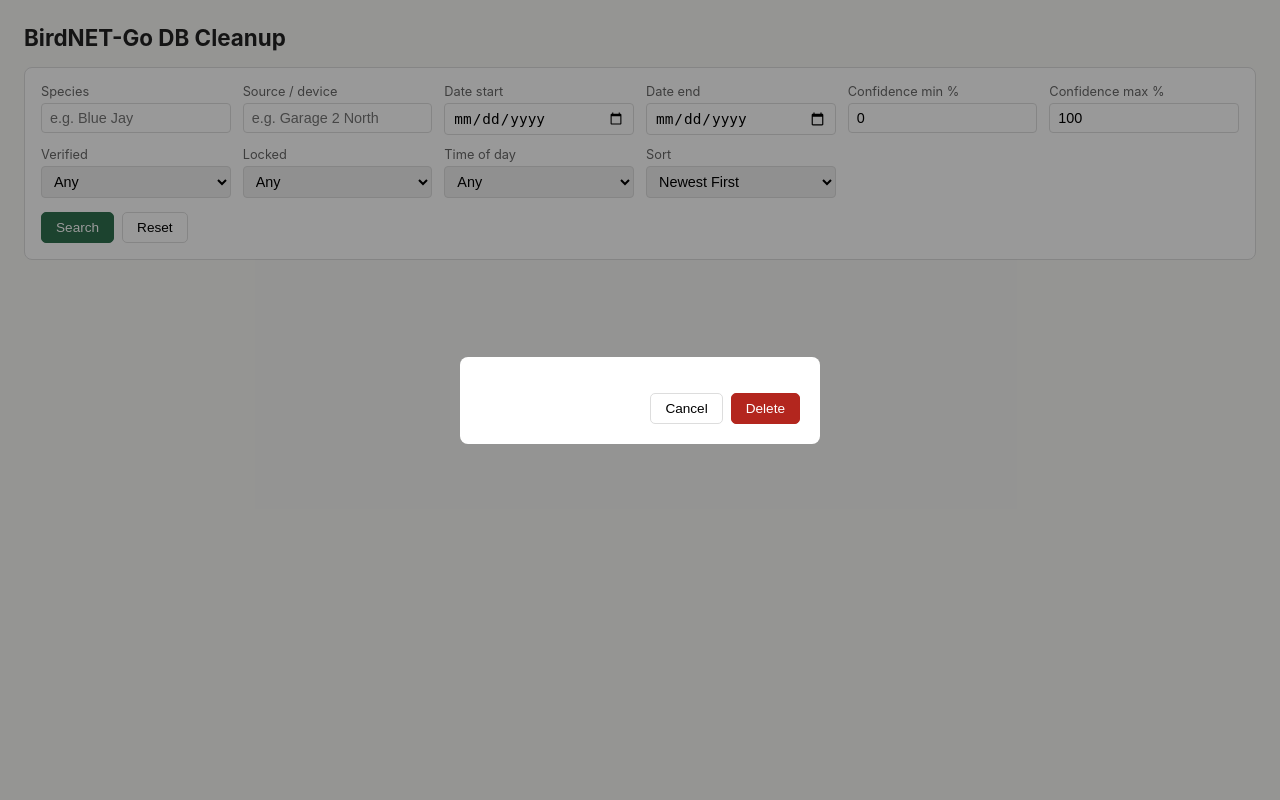
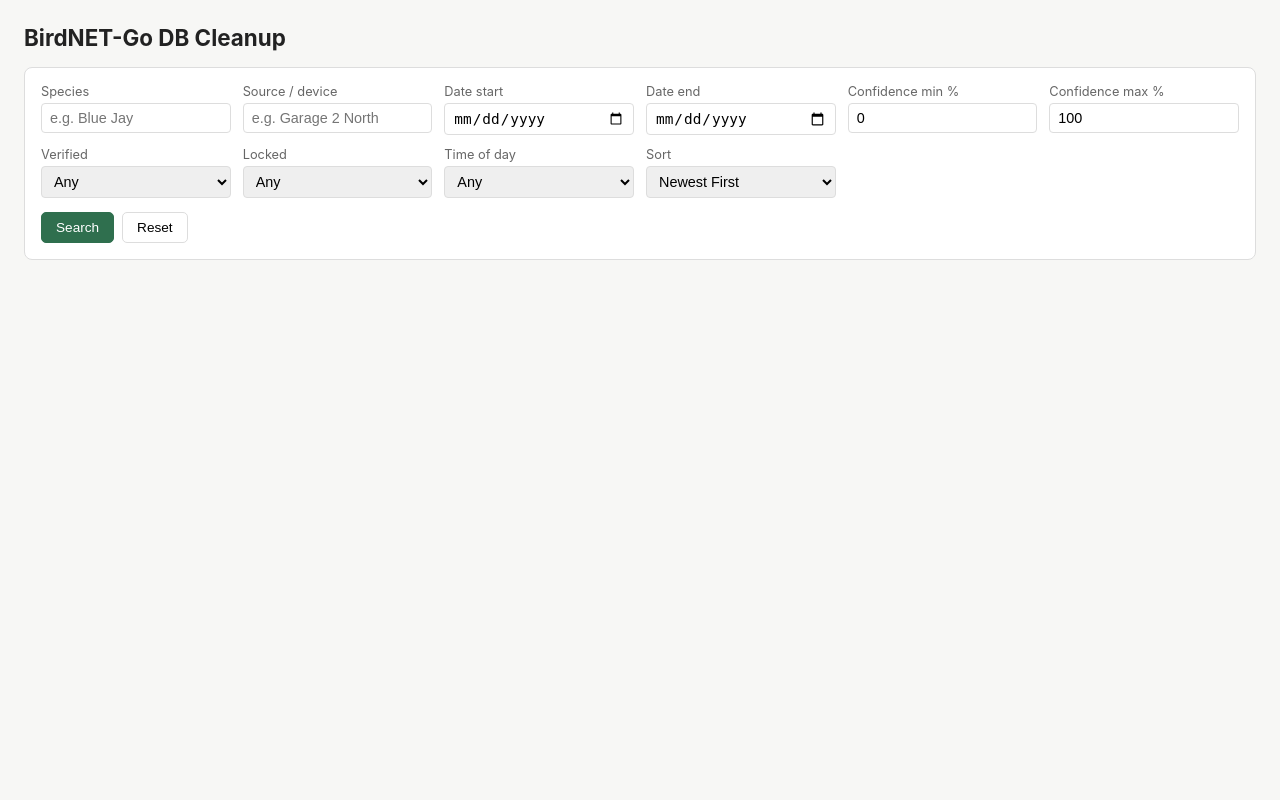
Before and after one commit to oester/birdnet-go-cleanup, a Flask app: page / in a window 1280 px wide. Run offline with Flask 3, Linux system fonts and the light colour scheme.

Commit message:
Fix confirm modal showing on page load
.modal-overlay set display:flex, which has equal CSS specificity to
the browser's [hidden] { display:none } default and won our stylesheet
loads after it — so the modal rendered open immediately instead of
staying hidden until a delete was confirmed.

Co-Authored-By: Claude Sonnet 5 <noreply@anthropic.com>

```diff
--- a/static/style.css
+++ b/static/style.css
@@ -134,6 +134,10 @@ tr.selected { background: #eaf3ee; }
   justify-content: center;
 }
 
+.modal-overlay[hidden] {
+  display: none;
+}
+
 .modal {
   background: #fff;
   padding: 20px;
```
